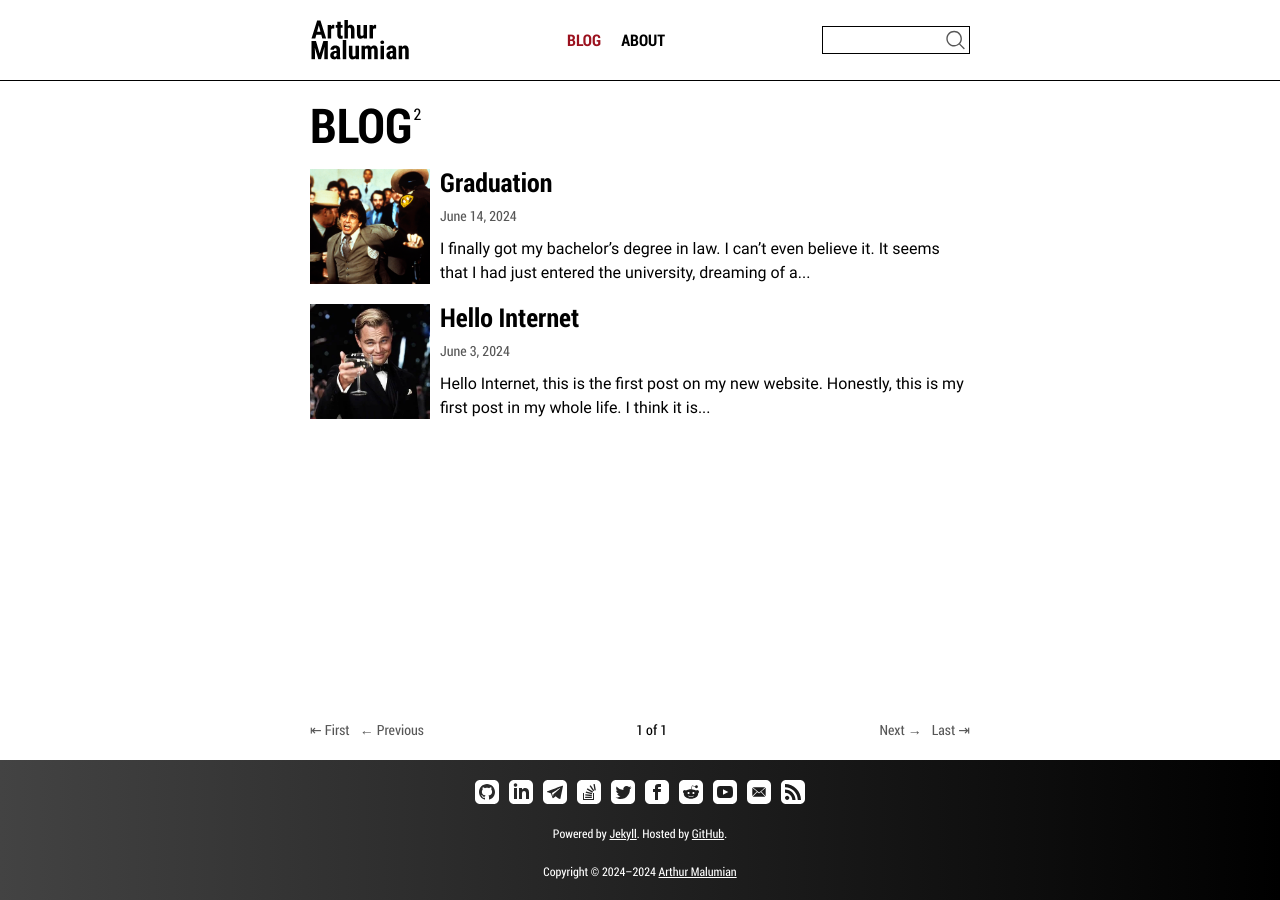
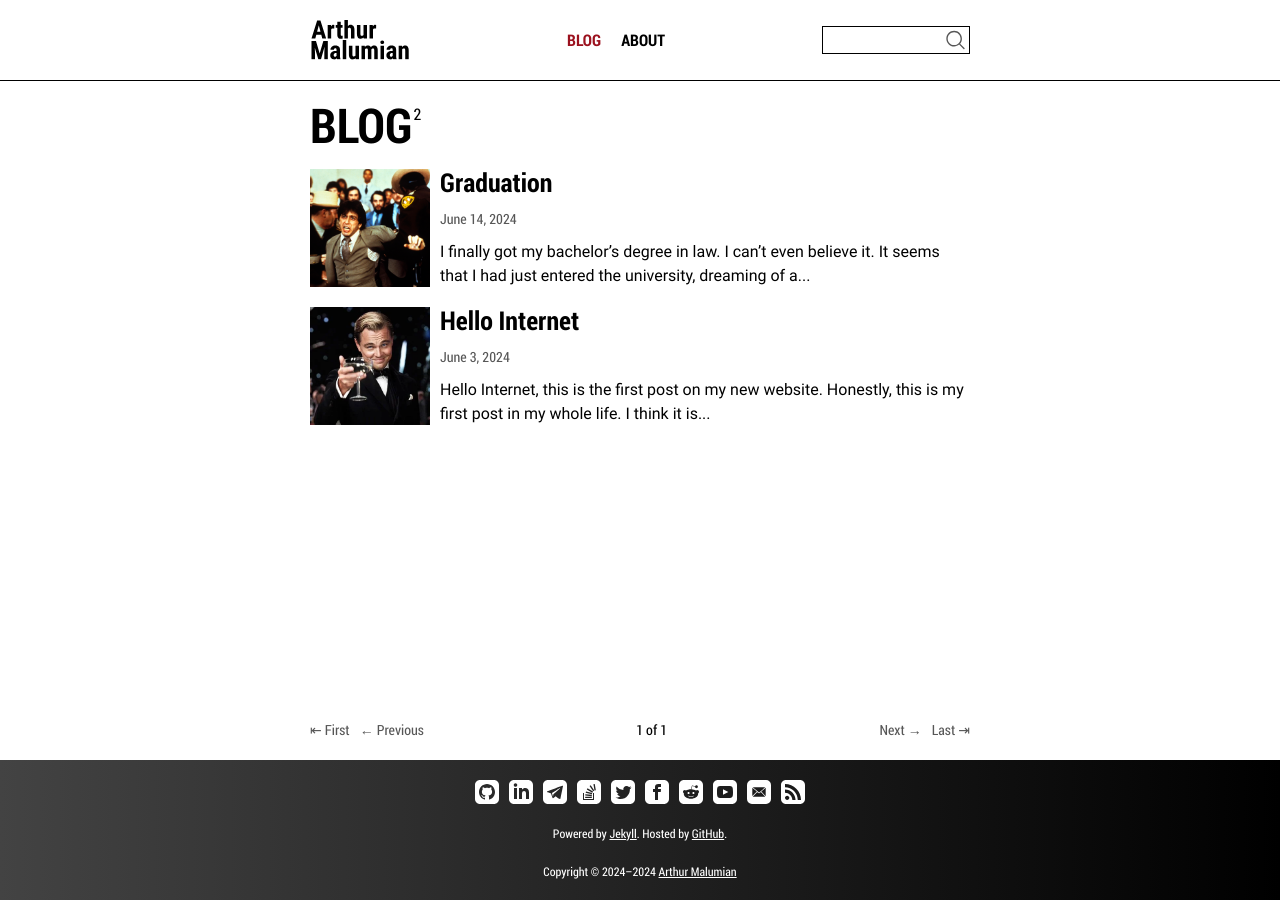
Before and after one commit to amalumian/www.malumian.dev, a Jekyll site: the page built from index.html, in a window 1280 px wide. Built offline with Jekyll 4.4.1, drawn with Linux system fonts in a browser that asks for light colours; the list of posts is cut into pages by our own code.

Commit message:
Remove useless flex

```diff
--- a/_sass/pages/_blog.scss
+++ b/_sass/pages/_blog.scss
@@ -81,9 +81,6 @@
       }
 
       &__details {
-        display: flex;
-        flex-direction: column;
-        justify-content: space-between;
       }
 
       &__heading {
```
